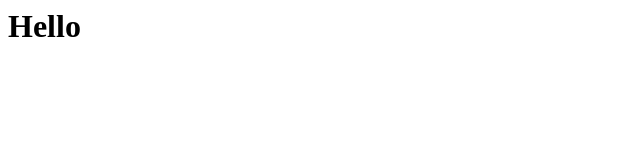
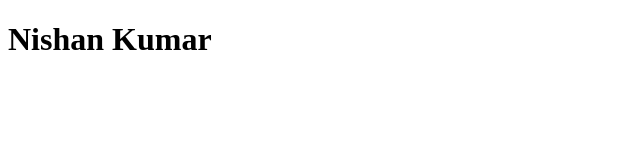
Before and after one commit to Nishankumar1/myfirstgitrepo, a plain HTML site: page index.html in a window 1280 px wide. Shown: the whole page, without its empty margins (0-640 px from the left). Drawn offline with Linux system fonts and the light colour scheme.

Commit message:
index file updated

```diff
--- a/index.html
+++ b/index.html
@@ -1,3 +1,11 @@
-<html>
-  <h1>Hello</h1>
+<!DOCTYPE html>
+<html lang="en">
+  <head>
+    <meta charset="UTF-8" />
+    <meta name="viewport" content="width=device-width, initial-scale=1.0" />
+    <title>Document</title>
+  </head>
+  <body>
+    <h1>Nishan Kumar</h1>
+  </body>
 </html>
```
